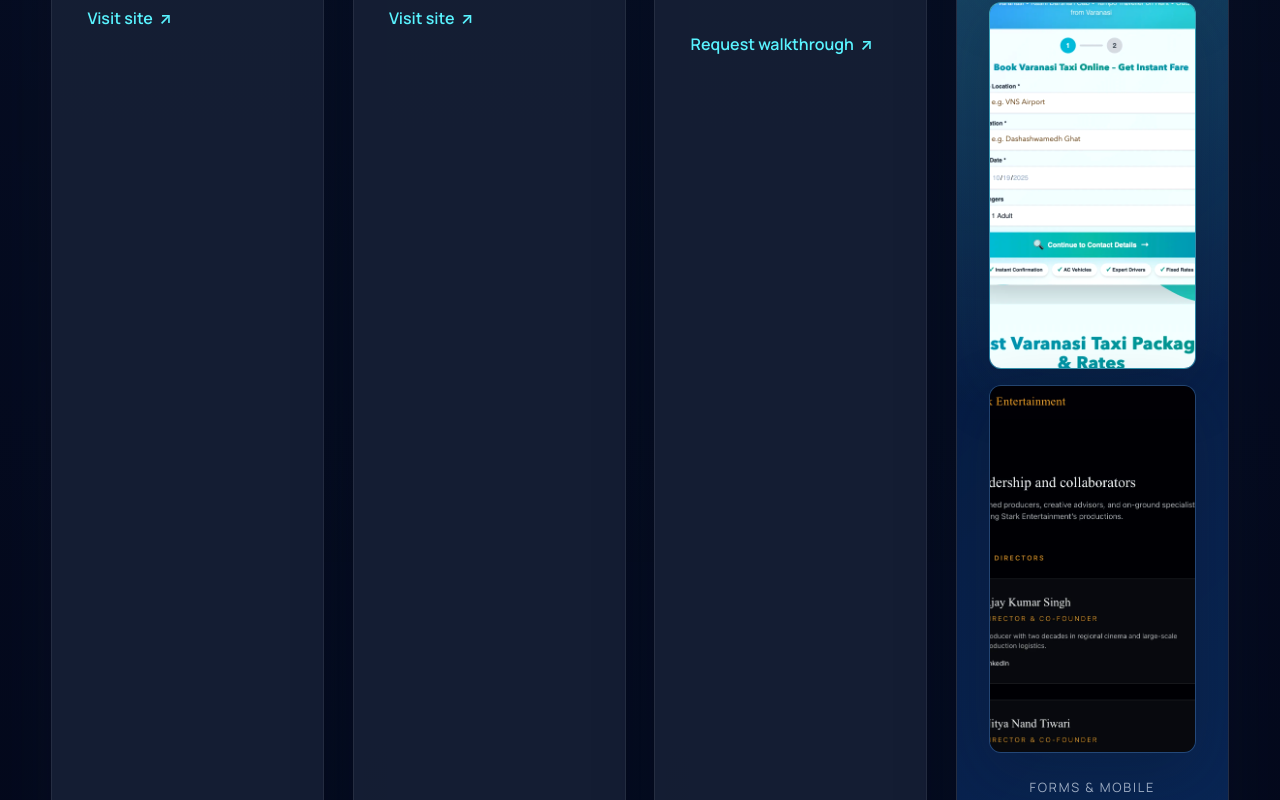
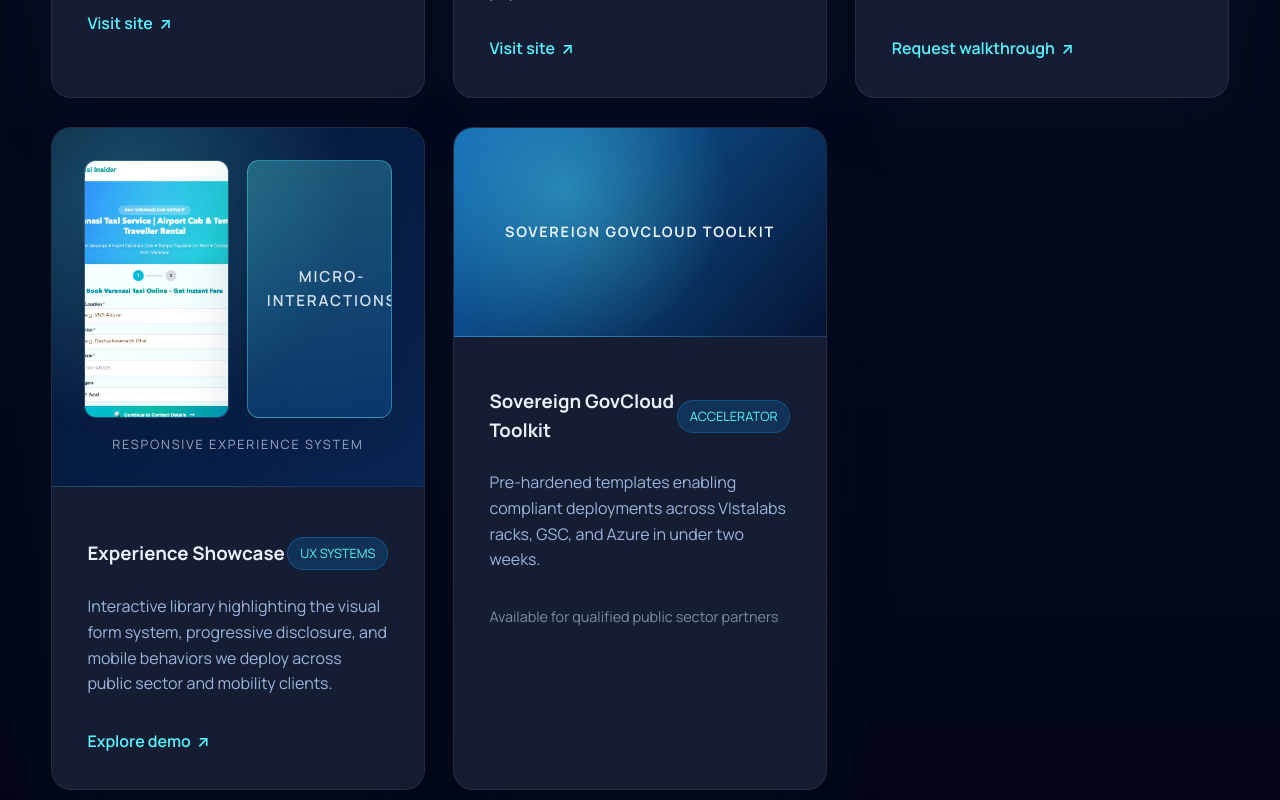
Before and after one commit to DEVAbhinav/vistalabs-azure-static, a Next.js app: page / in a window 1280 px wide. Shown: the part 4400-5200 px from the top of the page. Built offline with nearby package versions, Linux system fonts and the light colour scheme.

Commit message:
chore: refresh portfolio layout and contact details

```diff
--- a/app/globals.css
+++ b/app/globals.css
@@ -641,13 +641,15 @@ h2 {
 }
 
 .portfolio-grid {
-  grid-template-columns: repeat(auto-fit, minmax(260px, 1fr));
+  grid-template-columns: repeat(auto-fit, minmax(320px, 1fr));
+  align-items: stretch;
 }
 
 .portfolio-card {
   gap: 1.5rem;
   padding: 0;
   overflow: hidden;
+  height: 100%;
 }
 
 .portfolio-card header,
@@ -707,7 +709,8 @@ h2 {
   display: flex;
   flex-direction: column;
   justify-content: center;
-  gap: 1.5rem;
+  align-items: center;
+  gap: 1rem;
   padding: 2rem;
   background: radial-gradient(circle at 20% 20%, rgba(89, 243, 255, 0.28), transparent 55%),
     linear-gradient(135deg, rgba(4, 20, 52, 0.96), rgba(7, 40, 92, 0.82));
@@ -725,19 +728,39 @@ h2 {
 
 .portfolio-thumbs {
   display: grid;
-  grid-template-columns: repeat(auto-fit, minmax(120px, 1fr));
-  gap: 1rem;
+  grid-template-columns: repeat(auto-fit, minmax(140px, 1fr));
+  gap: 1.1rem;
   width: 100%;
+  justify-items: center;
 }
 
 .portfolio-thumb {
   position: relative;
+  width: 100%;
+  max-width: 220px;
   aspect-ratio: 9 / 16;
   border-radius: var(--radius-sm);
   overflow: hidden;
   border: 1px solid rgba(232, 241, 255, 0.12);
   box-shadow: var(--shadow-soft);
   background: rgba(15, 143, 248, 0.12);
+}
+
+.portfolio-thumb--note {
+  display: grid;
+  place-items: center;
+  text-align: center;
+  padding: 1.2rem;
+  background: linear-gradient(165deg, rgba(89, 243, 255, 0.24), rgba(15, 143, 248, 0.16));
+  border-color: rgba(89, 243, 255, 0.3);
+}
+
+.portfolio-thumb__label {
+  font-size: 0.95rem;
+  font-weight: 600;
+  letter-spacing: 0.12em;
+  text-transform: uppercase;
+  color: rgba(232, 241, 255, 0.9);
 }
 
 .portfolio-thumb img {
--- a/app/page.jsx
+++ b/app/page.jsx
@@ -233,7 +233,7 @@ export default function HomePage() {
                 </a>
               </li>
             </ul>
-            <a className="btn btn-sm btn-outline nav-cta" href="mailto:info@vistalabs.com">
+            <a className="btn btn-sm btn-outline nav-cta" href="mailto:britz.listen@gmail.com">
               Book discovery
             </a>
           </div>
@@ -250,7 +250,7 @@ export default function HomePage() {
                 Engineers from Microsoft and Amazon co-create with local businesses and government institutions to ship secure, resilient, and future-ready digital platforms.
               </p>
               <div className="hero-actions">
-                <a className="btn btn-primary" href="mailto:info@vistalabs.com">
+                <a className="btn btn-primary" href="mailto:britz.listen@gmail.com">
                   Book a discovery call
                 </a>
                 <button className="btn btn-ghost" type="button" onClick={() => scrollToSection('portfolio')}>
@@ -489,7 +489,7 @@ export default function HomePage() {
                   <span className="tag">Supply Chain</span>
                 </header>
                 <p>Unified control tower for nationwide logistics with tablet-ready workflows, responsive analytics, and fulfilment automations.</p>
-                <a className="arrow-link" href="mailto:info@vistalabs.com?subject=Stark%20Enterprises%20Demo">
+                <a className="arrow-link" href="mailto:britz.listen@gmail.com?subject=Stark%20Enterprises%20Demo">
                   Request walkthrough
                 </a>
               </article>
@@ -502,20 +502,11 @@ export default function HomePage() {
                         <img src="/portfolio/kashitaxi-mobile-view.png" alt="Mobile booking flow for Kashitaxi" loading="lazy" />
                       </picture>
                     </div>
-                    <div className="portfolio-thumb portfolio-thumb--accent">
-                      <picture>
-                        <source srcSet="/portfolio/kashitaxi-form-mobile.webp" type="image/webp" />
-                        <img src="/portfolio/kashitaxi-form-mobile.png" alt="Responsive intake form pattern" loading="lazy" />
-                      </picture>
-                    </div>
-                    <div className="portfolio-thumb">
-                      <picture>
-                        <source srcSet="/portfolio/stark-ent-mobile.webp" type="image/webp" />
-                        <img src="/portfolio/stark-ent-mobile.png" alt="Tablet operations workflow for Stark Enterprises" loading="lazy" />
-                      </picture>
+                    <div className="portfolio-thumb portfolio-thumb--accent portfolio-thumb--note">
+                      <span className="portfolio-thumb__label">Micro-interactions</span>
                     </div>
                   </div>
-                  <figcaption>Forms &amp; Mobile Showcase</figcaption>
+                  <figcaption>Responsive experience system</figcaption>
                 </figure>
                 <header>
                   <h3>Experience Showcase</h3>
@@ -672,7 +663,7 @@ export default function HomePage() {
               <div className="contact-grid">
                 <div>
                   <span className="contact-label">Email</span>
-                  <a href="mailto:info@vistalabs.com">info@vistalabs.com</a>
+                  <a href="mailto:britz.listen@gmail.com">britz.listen@gmail.com</a>
                 </div>
                 <div>
                   <span className="contact-label">Phone</span>
```
Also changed, not shown: playwright.config.js (+14 -6 lines), public/portfolio/stark-ent-mobile.png (deleted), public/portfolio/stark-ent-mobile.webp (deleted).
